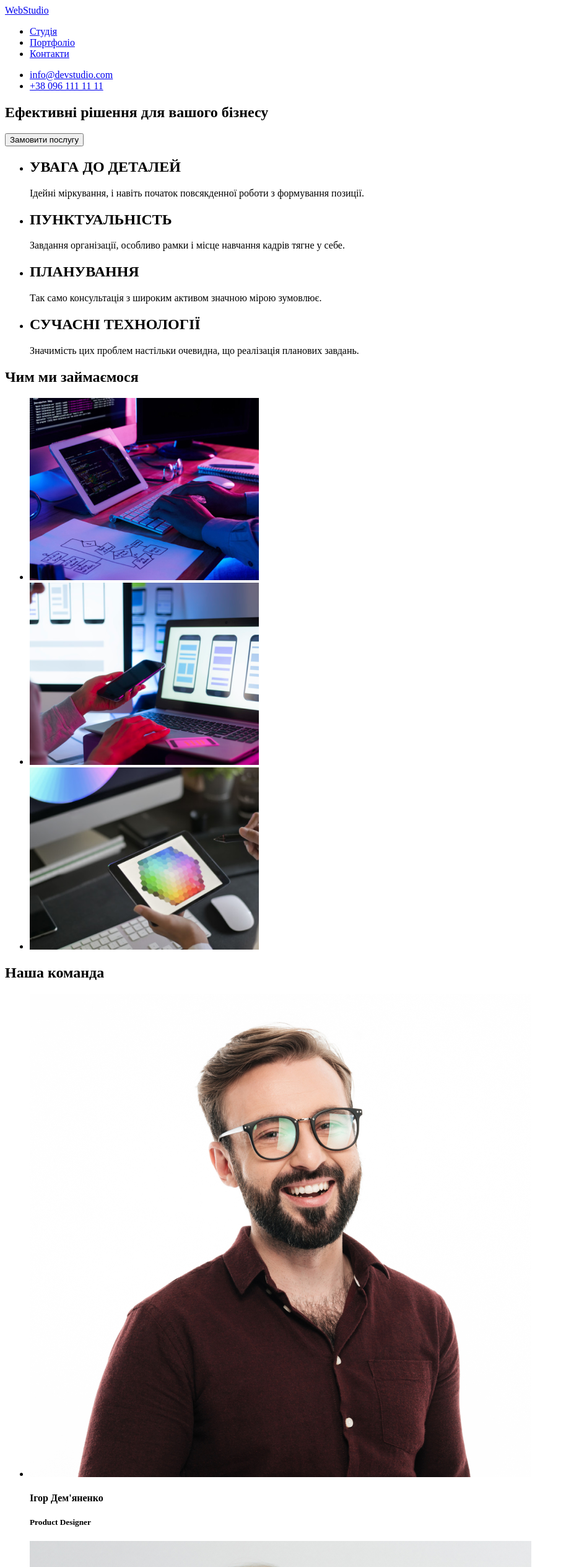
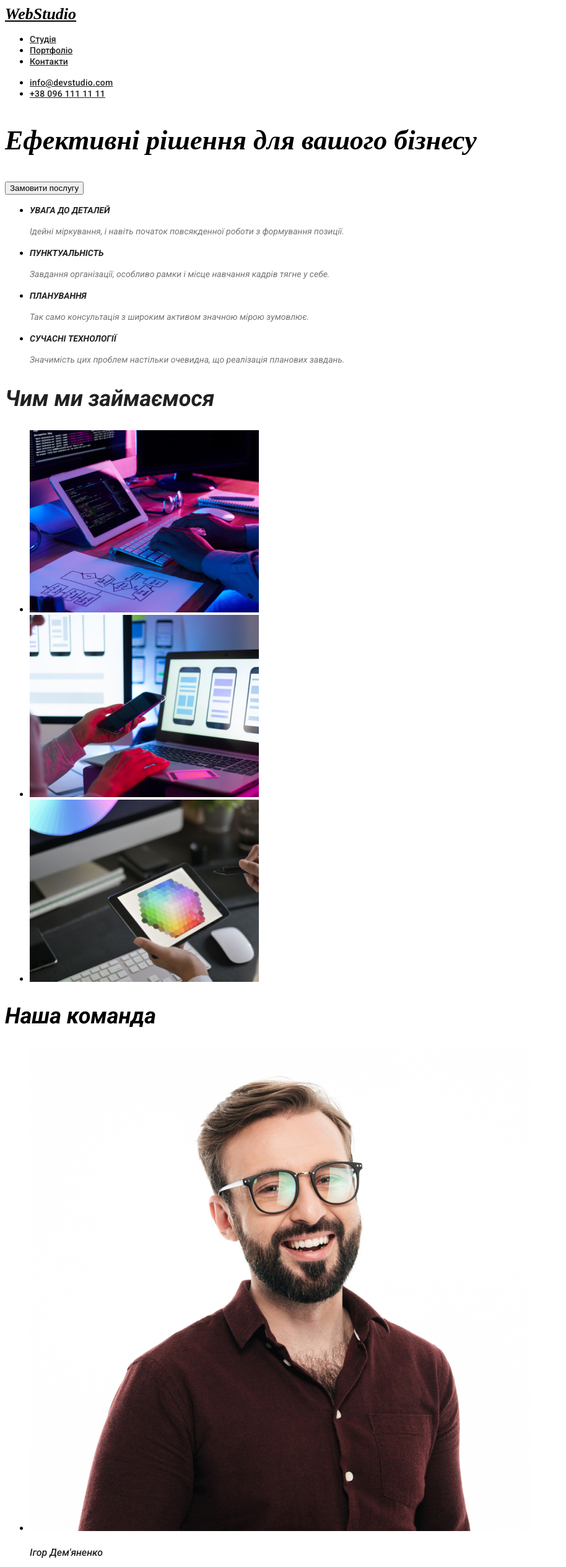
Before and after one commit to davidkastanov/webstudio, a plain HTML site: page index.html in a window 1280 px wide. Shown: the top 2528 px of the page at 62% size, without its empty margins (0-914 px from the left). Drawn offline with Linux system fonts and the light colour scheme.

Commit message:
aded font

```diff
--- a/css/style.css
+++ b/css/style.css
@@ -83,3 +83,103 @@
         font-optical-sizing: auto;
         font-style: normal;
       }
+      .imy {
+ color: #212121;
+font-family: Roboto;
+font-size: 16px;
+font-style: italic;
+font-weight: 500;
+line-height: 1,18;
+      }
+      .work {
+color: #757575;
+font-family: Roboto;
+font-size: 16px;
+font-style: italic;
+font-weight: 400;
+line-height: 1,18;
+
+      }
+      .command{
+        olor: #212121;
+
+
+font-family: Roboto;
+font-size: 36px;
+font-style: italic;
+font-weight: 700;
+line-height: 1,16;
+      }
+      .doing{
+        color: #212121;
+font-family: Roboto;
+font-size: 36px;
+font-style: italic;
+font-weight: 700;
+line-height: 1,16;
+      }
+      .pro {
+        color: #212121;
+font-family: Roboto;
+font-size: 14px;
+font-style: italic;
+font-weight: 700;
+line-height: 0,87;
+      }
+      .subtitle {
+        color: #757575;
+
+        font-family: Roboto;
+        font-size: 14px;
+        font-style: italic;
+        font-weight: 400;
+        line-height: 24px;
+      }
+      .title {
+        color: #FFF
+
+font-family: Roboto;
+font-size: 44px;
+font-style: italic;
+font-weight: 900;
+line-height: 60px;
+
+      }
+      .studio {
+        color: #000;
+font-family: Raleway;
+font-size: 26px;
+font-style: italic;
+font-weight: 700;
+line-height: 1,38;
+
+      }
+      .nav {
+        color: #212121;
+
+font-family: Roboto;
+font-size: 14px;
+font-style: normal;
+font-weight: 500;
+line-height: normal;
+      }
+      .address {
+        color: #212121;
+
+font-family: Roboto;
+font-size: 14px;
+font-style: normal;
+font-weight: 500;
+line-height: normal;
+letter-spacing: 0.28px
+      }
+      .map {
+        color: #FFF;
+
+font-family: Roboto;
+font-size: 14px;
+font-style: normal;
+font-weight: 400;
+line-height: 24px; /* 171.429% */
+letter-spacing: 0.42px
+      }
--- a/index.html
+++ b/index.html
@@ -12,46 +12,46 @@
 </head>
 <body>
     <header class="up">
-        <a href="./index.html">WebStudio</a>
+        <a href="./index.html" class="studio">WebStudio</a>
     <nav>
         <ul>
-        <li><a href="./index.html">Студія</a></li>
-        <li><a href="./pages/portfolio.html">Портфоліо</a></li>
-        <li><a href="#">Контакти</a></li>
+        <li><a href="./index.html" class="nav">Студія</a></li>
+        <li><a href="./pages/portfolio.html" class="nav">Портфоліо</a></li>
+        <li><a href="#" class="nav">Контакти</a></li>
         </ul>
     </nav>
         <ul>
-            <li><a href="mailo:info@devstudio.com">info@devstudio.com</a></li>
-            <li><a href="tel:+38 096 111 11 11"">+38 096 111 11 11</a></li>
+            <li><a href="mailo:info@devstudio.com" class="address">info@devstudio.com</a></li>
+            <li><a href="tel:+38 096 111 11 11" class="address">+38 096 111 11 11</a></li>
         </ul>
     </header>
     <main>
         <section >
-            <h1>Ефективні рішення для вашого бізнесу</h1>
+            <h1 class="title">Ефективні рішення для вашого бізнесу</h1>
             <button type="button" >Замовити послугу</button>
         </section>
         <section>
             <ul>
             <li>
-            <h2>УВАГА ДО ДЕТАЛЕЙ</h2>
-            <p >Ідейні міркування, і навіть початок повсякденної роботи з формування позиції.</p>
+            <h2 class="pro">УВАГА ДО ДЕТАЛЕЙ</h2>
+            <p class="subtitle">Ідейні міркування, і навіть початок повсякденної роботи з формування позиції.</p>
             </li>
             <li>
-            <h2>ПУНКТУАЛЬНІСТЬ</h2>
-            <p >Завдання організації, особливо рамки і місце навчання кадрів тягне у себе.</p>
+            <h2 class="pro">ПУНКТУАЛЬНІСТЬ</h2>
+            <p class="subtitle">Завдання організації, особливо рамки і місце навчання кадрів тягне у себе.</p>
             </li>
             <li>
-            <h2>ПЛАНУВАННЯ</h2>
-            <p>Так само консультація з широким активом значною мірою зумовлює.</p>
+            <h2 class="pro">ПЛАНУВАННЯ</h2>
+            <p class="subtitle">Так само консультація з широким активом значною мірою зумовлює.</p>
             </li>
             <li>
-            <h2>СУЧАСНІ ТЕХНОЛОГІЇ</h2>
-            <p>Значимість цих проблем настільки очевидна, що реалізація планових завдань.</p>
+            <h2 class="pro">СУЧАСНІ ТЕХНОЛОГІЇ</h2>
+            <p  class="subtitle">Значимість цих проблем настільки очевидна, що реалізація планових завдань.</p>
             </li>
             </ul>
         </section>
         <section>
-            <h2>Чим ми займаємося</h2>
+            <h2 class="doing">Чим ми займаємося</h2>
             <ul>
             <li><img src="./img/cod.jpg" alt="cod"></li>
             <li><img src="./img/design.png" alt="design"></li>
@@ -59,38 +59,38 @@
             </ul>
         </section>
         <section >
-            <h2>Наша команда</h2>
+            <h2 class="command">Наша команда</h2>
             <ul>
               <li>
             <img src="./img/igor_demynenko.jpg" alt="Ігор Дем'яненко">
-            <h4>Ігор Дем'яненко</h4>
-            <h5 >Product Designer</h5>
+            <h4 class="imy">Ігор Дем'яненко</h4>
+            <h5 class="work">Product Designer</h5>
             </li>
             <li>
                 <img src="./img/olga_repina.jpg" alt="Ольга Рєпіна">
-            <h4>Ольга Рєпіна</h4>
-            <h5 >Frontend Developer</h5>
+            <h4 class="imy">Ольга Рєпіна</h4>
+            <h5  class="work">Frontend Developer</h5>
             </li>
             <li>
                 <img src="./img/mykola_tarasow.jpg" alt="Микола Тарасов">
-            <h4>Микола Тарасов</h4>
-            <h5 >Marketing</h5>
+            <h4 class="imy">Микола Тарасов</h4>
+            <h5 class="work" >Marketing</h5>
             </li>
             <li>
             <img src="./img/myhaylo_yermakow.png" alt="Михайло Єрмаков">
-            <h4>Михайло Єрмаков</h4>
-            <h5 >UI Designer</h5>
+            <h4 class="imy">Михайло Єрмаков</h4>
+            <h5  class="work">UI Designer</h5>
             </li>
             </ul>
         </section>
     </main>
     <footer class="dawn">
-        <a href="./index.html">WebStudio</a>
+        <a href="./index.html" class="studio">WebStudio</a>
     <address>
-        <a href="https://www.google.com/maps/place/%D0%B1%D1%83%D0%BB%D1%8C%D0%B2%D0%B0%D1%80+%D0%9B%D0%B5%D1%81%D1%96+%D0%A3%D0%BA%D1%80%D0%B0%D1%97%D0%BD%D0%BA%D0%B8,+26,+%D0%9A%D0%B8%D1%97%D0%B2,+02000/@50.426584,30.5335149,17z/data=!3m1!4b1!4m10!1m2!2m1!1z0LwuINCa0LjRl9CyLCDQv9GALdGCINCb0LXRgdGWINCj0LrRgNCw0ZfQvdC60LgsIDI2!3m6!1s0x40d4cf0e033ecbe9:0x57a4dffefec77da0!8m2!3d50.4265807!4d30.5383858!15sCjPQvC4g0JrQuNGX0LIsINC_0YAt0YIg0JvQtdGB0ZYg0KPQutGA0LDRl9C90LrQuCwgMjaSARFjb21wb3VuZF9idWlsZGluZ-ABAA!16s%2Fg%2F1tctq5jv?authuser=0&entry=ttu">м. Київ, пр-т Лесі Українки, 26</a>
+        <a href="https://www.google.com/maps/place/%D0%B1%D1%83%D0%BB%D1%8C%D0%B2%D0%B0%D1%80+%D0%9B%D0%B5%D1%81%D1%96+%D0%A3%D0%BA%D1%80%D0%B0%D1%97%D0%BD%D0%BA%D0%B8,+26,+%D0%9A%D0%B8%D1%97%D0%B2,+02000/@50.426584,30.5335149,17z/data=!3m1!4b1!4m10!1m2!2m1!1z0LwuINCa0LjRl9CyLCDQv9GALdGCINCb0LXRgdGWINCj0LrRgNCw0ZfQvdC60LgsIDI2!3m6!1s0x40d4cf0e033ecbe9:0x57a4dffefec77da0!8m2!3d50.4265807!4d30.5383858!15sCjPQvC4g0JrQuNGX0LIsINC_0YAt0YIg0JvQtdGB0ZYg0KPQutGA0LDRl9C90LrQuCwgMjaSARFjb21wb3VuZF9idWlsZGluZ-ABAA!16s%2Fg%2F1tctq5jv?authuser=0&entry=ttu" class="map">м. Київ, пр-т Лесі Українки, 26</a>
         <ul>
-            <li><a href="mailo:info@devstudio.com">info@devstudio.com</a></li>
-            <li><a href="tel:+38 096 111 11 11">+38 096 111 11 11</a></li>
+            <li><a href="mailo:info@devstudio.com" class="address">info@devstudio.com</a></li>
+            <li><a href="tel:+38 096 111 11 11" class="address">+38 096 111 11 11</a></li>
         </ul>
     </address>
     </footer>
```
Also changed, not shown: pages/portfolio.html (+3 -0 lines).
